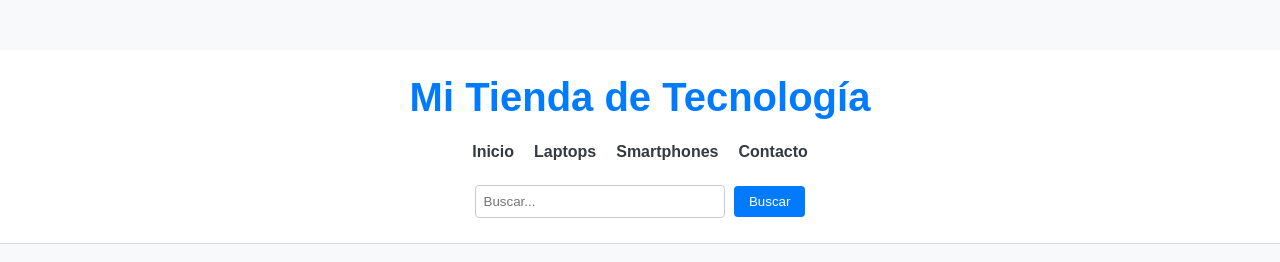
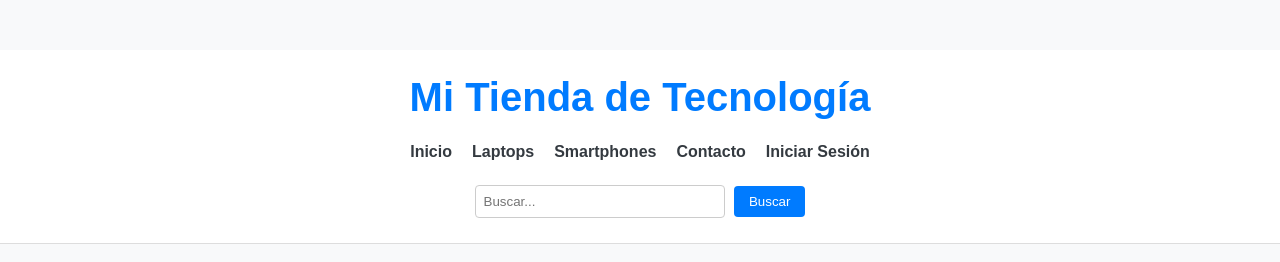
Before and after one commit to Leandro74377/Tienda_online, a plain HTML site: page index.html in a window 1280 px wide. Shown: the top 262 px of the page. Drawn offline with Linux system fonts and the light colour scheme.

Commit message:
Update index.html

```diff
--- a/index.html
+++ b/index.html
@@ -17,6 +17,7 @@
                 <li><a href="/laptops">Laptops</a></li>
                 <li><a href="/smartphones">Smartphones</a></li>
                 <li><a href="/contacto">Contacto</a></li>
+                <li><a href="login.html">Iniciar Sesión</a></li>
             </ul>
         </nav>
 
```
